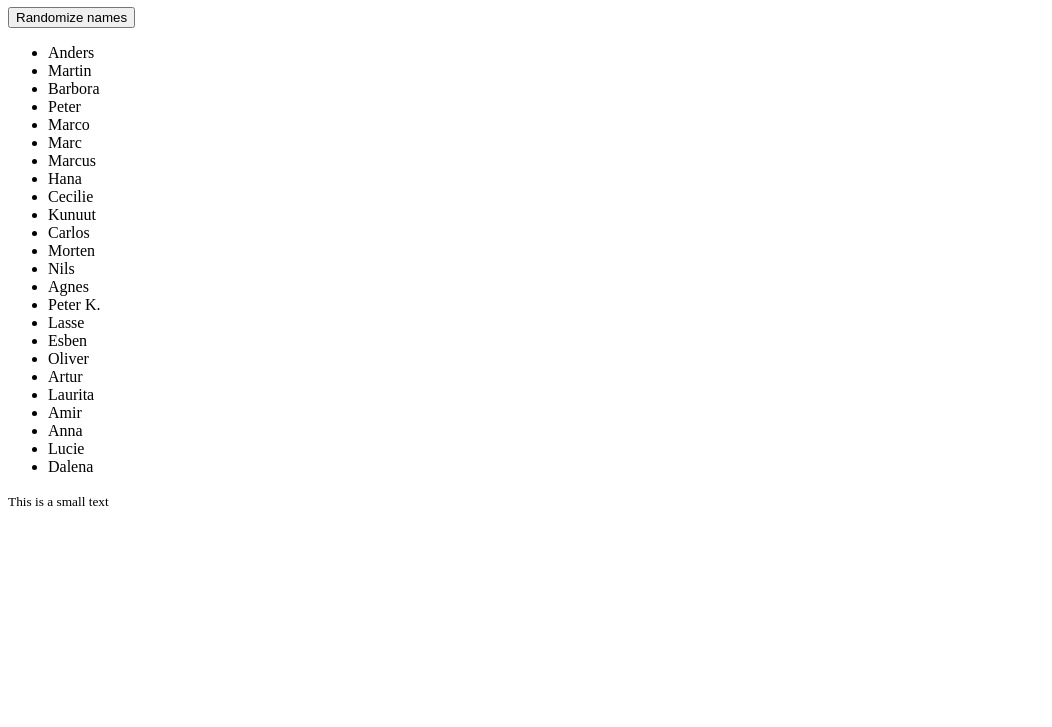
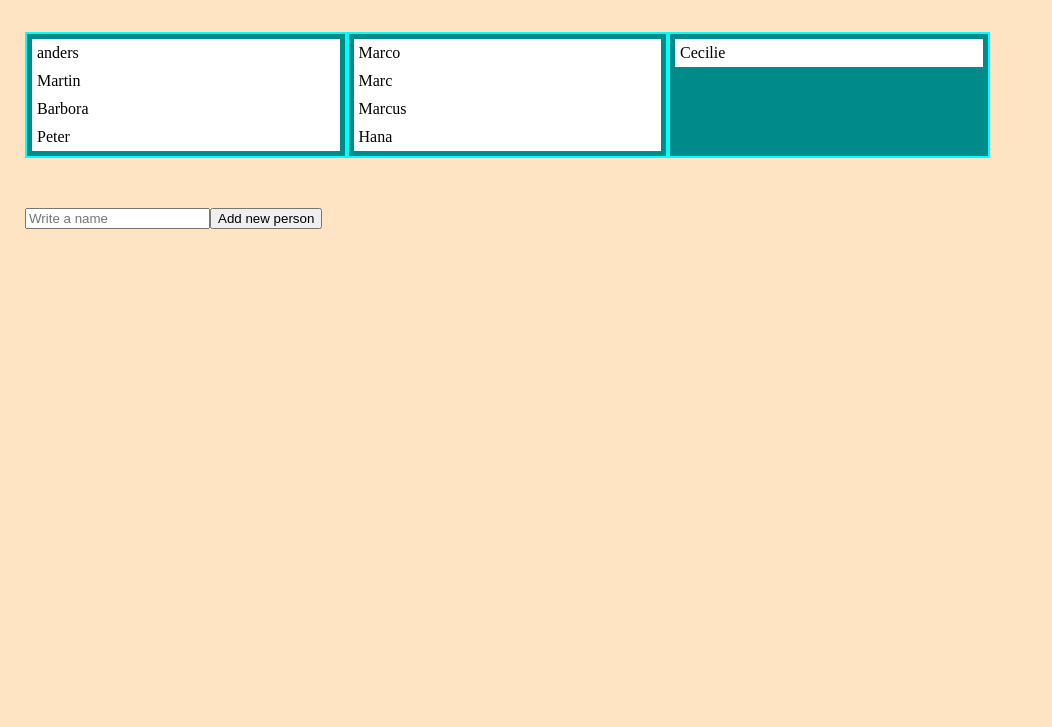
Before and after one commit to kunuutkaali/group-generator, a plain HTML site: page index.html in a window 1280 px wide. Shown: the part 73-800 px from the top of the page, without its empty margins (0-1052 px from the left). Drawn offline with Linux system fonts and the light colour scheme.

Commit message:
Latest update
simpler js

```diff
--- a/index.html
+++ b/index.html
@@ -6,12 +6,30 @@
     <meta http-equiv="X-UA-Compatible" content="ie=edge">
     <title>Group generator</title>
     <script src="main.js" defer></script>
+    <link rel="stylesheet" href="style.css">
 </head>
 <body>
     <h1>Group Generator</h1>
-    <button onclick="updateList()">Randomize names</button>
-    <ul id=namelist></ul>
-    <div id="myDiv"></div>
-    <small>This is a small text</small>
+    <div class="container">
+        <div class="group">
+            <div class="person" draggable="true">anders</div>
+            <div class="person" draggable="true">Martin</div>
+            <div class="person" draggable="true">Barbora</div>
+            <div class="person" draggable="true">Peter</div>
+        </div>
+        <div class="group">
+            <div class="person" draggable="true">Marco</div>
+            <div class="person" draggable="true">Marc</div>
+            <div class="person" draggable="true">Marcus</div>
+            <div class="person" draggable="true">Hana</div>
+        </div>
+        <div class="group">
+            <div class="person" draggable="true">Cecilie</div>
+        </div>
+    </div>
+    <div class="container">
+        <input type="text" placeholder="Write a name">
+        <button onclick="addNewPerson()"> Add new person</button>
+    </div>
 </body>
 </html>
--- a/main.js
+++ b/main.js
@@ -1,56 +1,36 @@
-/* Define default group */
-let persons = [
-    "Anders",
-    "Martin",
-    "Barbora",
-    "Peter",
-    "Marco",
-    "Marc",
-    "Marcus",
-    "Hana",
-    "Cecilie",
-    "Kunuut",
-    "Carlos",
-    "Morten",
-    "Nils",
-    "Agnes",
-    "Peter K.",
-    "Lasse",
-    "Esben",
-    "Oliver",
-    "Artur",
-    "Laurita",
-    "Amir",
-    "Anna",
-    "Lucie",
-    "Dalena"
-];
+/* List of names */
+// let persons = [
+//     "Anders", "Martin", "Barbora", "Peter", "Marco", "Marc", "Marcus", "Hana", "Cecilie",
+//     "Kunuut", "Carlos", "Morten", "Nils", "Agnes", "Peter K.", "Lasse", "Esben",
+//     "Oliver", "Artur", "Laurita", "Amir", "Anna", "Lucie", "Dalena"
+// ];
 
-/* Make a group out of person with maximum 4 persons each group */
+const persons = document.querySelectorAll('.person');
+const groups = document.querySelectorAll('.group');
 
-/* Output name to a list */
-function insertName(example){
-    var node = document.createElement("LI");
-    node.innerHTML = example;
-    document.getElementById("namelist").appendChild(node);
-}
 
-function updateList(){
-    if(list.hasChildNodes()){
-        /* List is not empty, remove childs to update */
-        let newList = list.cloneNode(true);
-        let childs = newList.children;
-        let newListFrag = document.createDocumentFragment();
-        while(childs.length > 0){
-            newListFrag.appendChild(childs[Math.floor(Math.random() * childs.length)]);
-        };
-        list.innerHTML = "";
-        list.appendChild(newListFrag);
-    }else{
-        /* list is empty, append list */
-        persons.forEach((element) => insertName(element));
-    }
-}
-/* First run */
-let list = document.getElementById("namelist");
-updateList();
+
+// Person listeners
+persons.forEach( person => {
+    person.addEventListener('dragstart', () => {
+        person.classList.add('dragging')
+    })
+    person.addEventListener('dragend', () =>{
+        person.classList.remove('dragging')
+    })
+})
+
+// Group listeners
+groups.forEach( group => {
+    group.addEventListener('dragover', e => {
+        e.preventDefault(); // Prevent the default "dont" cursor
+        console.log(group.childElementCount);
+        if(group.childElementCount > 3){
+            // Dont add the child if the hovered group had 3 before (4 including this one)
+        }else{
+            // It is possible to add
+            const person = document.querySelector('.dragging')
+            group.appendChild(person)
+        }
+    })
+})
--- /dev/null
+++ b/style.css
@@ -0,0 +1,19 @@
+body{
+    margin:0;
+    background:bisque;
+}
+.container{display:flex;padding:25px;}
+.group{
+    position:relative;
+    width:25%;
+    background: darkcyan;
+    border:aqua 2px solid;
+    padding:5px;
+}
+.person{
+    position:relative;
+    background-color:white;
+    padding:5px;
+    cursor: move;
+}
+.person.dragging{ opacity: 0.5};
```
